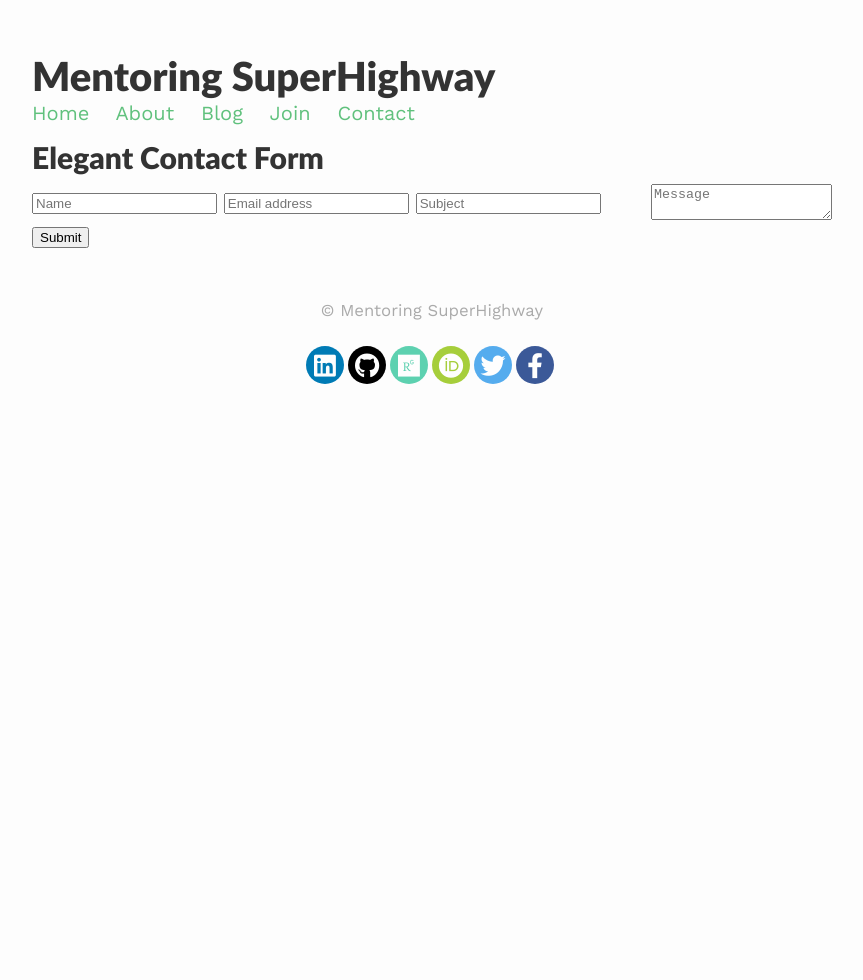
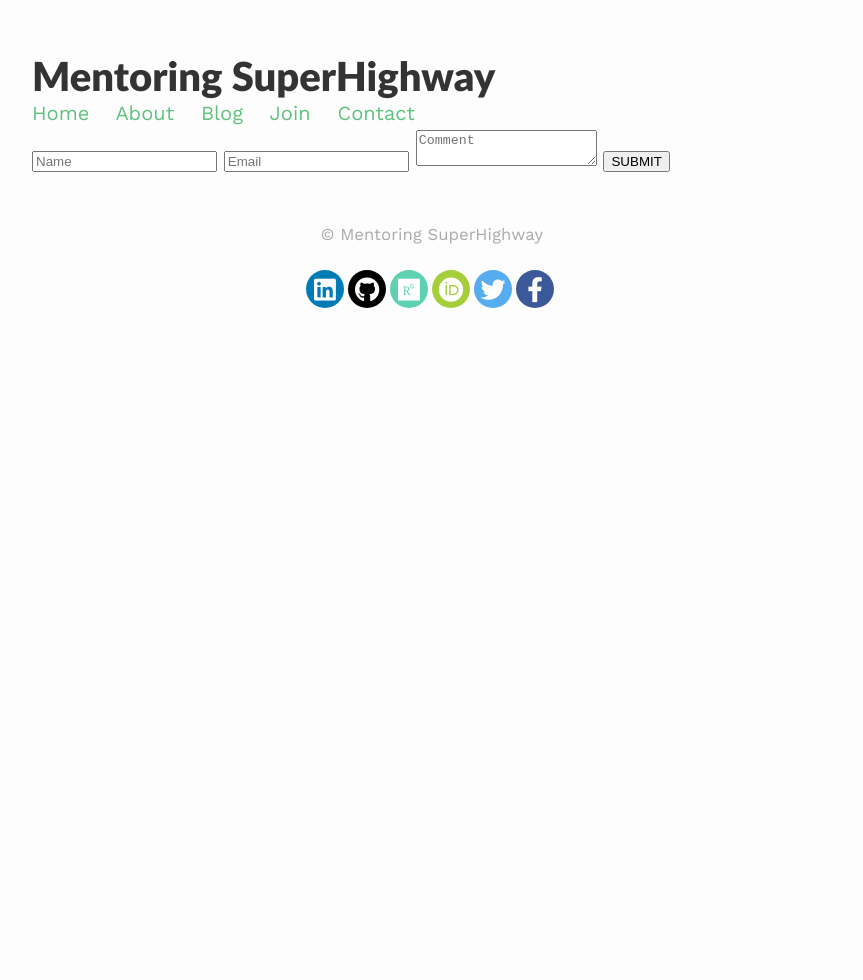
Before and after one commit to Mentoring-SuperHighway/test, a Jekyll site: the page built from contact.md, in a window 1280 px wide. Shown: the whole page, without its empty margins (208-1071 px from the left). Built offline with Jekyll 4.4.1, drawn with Linux system fonts in a browser that asks for light colours; nearby versions of some CDN libraries; our own code applies the rules of GitHub Pages for plain Markdown files.

Commit message:
Update contact.md

```diff
--- a/contact.md
+++ b/contact.md
@@ -5,15 +5,9 @@ title: Contact
 
 <link rel="stylesheet" type="text/css" media="all" href="style.css" />
 
-<h1>Elegant Contact Form</h1>
-<form class="cf" action="https://formspree.io/f/xnqlqjzn" method="POST">
-  <div class="half left cf">
-    <input type="text" id="input-name" placeholder="Name" required>
-    <input type="email" id="input-email" placeholder="Email address" required>
-    <input type="text" id="input-subject" placeholder="Subject" required>
-  </div>
-  <div class="half right cf">
-    <textarea name="message" type="text" id="input-message" placeholder="Message" required></textarea>
-  </div>
-  <input type="submit" value="Submit" id="input-submit">
+<form>
+  <input name="name" type="text" class="feedback-input" placeholder="Name" required/>
+  <input name="email" type="text" class="feedback-input" placeholder="Email" requires/>
+  <textarea name="text" class="feedback-input" placeholder="Comment" required></textarea>
+  <input type="submit" value="SUBMIT"/>
 </form>
```
